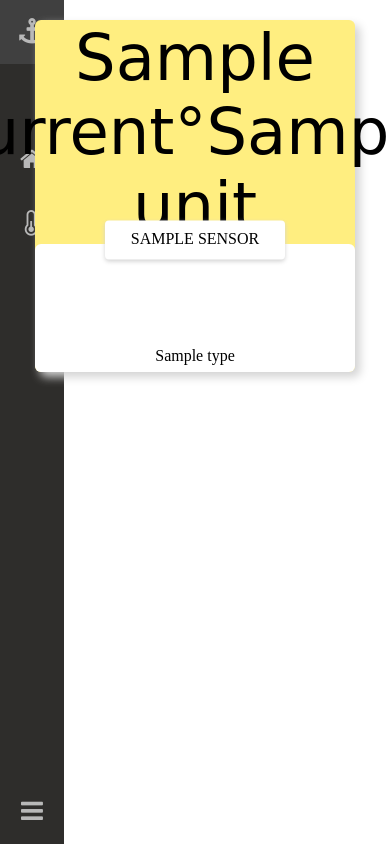
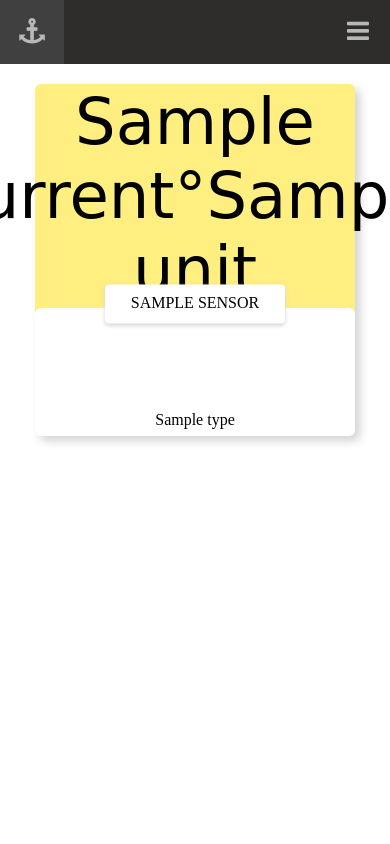
Before and after one commit to originalang/system-monitor, a Flask app: template dashboard/views/temperature.html in a window 390 px wide; the page is wider, and only the part inside the window is pictured. Run offline with Flask 2, Linux system fonts and the light colour scheme; the template is opened without the code that fills it: most values are stand-ins (such as "Sample title", 1, 10 or a date in 2020); some web fonts are replaced.

Commit message:
Make navbar more accessible and responsive

```diff
--- a/dashboard/public/css/main.css
+++ b/dashboard/public/css/main.css
@@ -88,3 +88,9 @@
         width: 95%;
     }
 }
+
+@media only screen and (max-width: 1200px) {
+    .page-content {
+        padding-top: 4em;
+    }
+}
--- a/dashboard/public/css/navbar.css
+++ b/dashboard/public/css/navbar.css
@@ -3,6 +3,11 @@
     height: 100%;
     position: fixed;
     width: 4em;
+    z-index: 10;
+}
+
+.navbar-links {
+    margin-top: 8em;
 }
 
 .navbar-item {
@@ -13,25 +18,59 @@
     list-style: none;
 }
 
-.navbar-section {
-    margin-top: 4em;
-}
-
 .navbar-item a {
     color: #b8b8b8;
     display: block;
     font-size: 1.6em;
     height: 100%;
-    text-decoration: none;
     width: 100%;
 }
 
 .navbar-item a:hover {
     background-color: #404040;
-    transition: 0.6s ease;
+    transition: 0.4s ease;
+}
+
+.navbar-logo {
+    position: absolute;
+    top: 0px;
 }
 
 .navbar-bottom {
     position: absolute;
     bottom: 0px;
 }
+
+.navbar-hamburger {
+    display: none;
+    position: absolute;
+    right: 0px;
+}
+
+@media only screen and (max-width: 1200px) {
+    .navbar {
+        height: 4em;
+        width: 100%;
+    }
+
+    .navbar-links {
+        background-color: #2e2d2b;
+        margin-top: 4em;
+        max-height: 0px;
+        overflow: hidden;
+        transition: 0.4s ease;
+    }
+
+    .navbar-logo, .navbar-hamburger {
+        height: 100%;
+        width: 4em;
+    }
+
+    .navbar-hamburger {
+        display: block;
+    }
+
+    .navbar-bottom {
+        position: relative;
+    }
+}
--- /dev/null
+++ b/dashboard/public/javascript/navbar.js
@@ -0,0 +1,12 @@
+let hamburger = document.querySelector(".navbar-hamburger");
+let navLinks = document.querySelector(".navbar-links");
+let navItems = document.querySelectorAll(".navbar-item");
+
+hamburger.addEventListener("click", () => {
+    let currentMaxHeight = navLinks.style.maxHeight;
+    if (currentMaxHeight) {
+        navLinks.style.maxHeight = "";
+    } else {
+        navLinks.style.maxHeight = `${(navItems.length - 2) * 100}%`;
+    }
+});
--- a/dashboard/views/temperature.html
+++ b/dashboard/views/temperature.html
@@ -11,7 +11,7 @@
 {% extends "templates/base.html" %}
 
 {% block head_extension %}
-    <meta http-equiv="refresh" content="1"/>
+    <meta http-equiv="refresh" content="60"/>
 {% endblock %}
 
 {% block title %}
--- a/dashboard/views/templates/base.html
+++ b/dashboard/views/templates/base.html
@@ -12,6 +12,10 @@
     <body>
         {% include "./navigation.html" %}
 
-        {% block body %}{% endblock %}
+        <div class="page-content">
+            {% block body %}{% endblock %}
+        </div>
+
+        {% include "./scripts.html" %}
     </body>
 </html>
--- a/dashboard/views/templates/navigation.html
+++ b/dashboard/views/templates/navigation.html
@@ -1,9 +1,11 @@
-<div class="navbar">
-    <div class="navbar-item">
+<nav class="navbar">
+    <div class="navbar-item navbar-hamburger">
+        <a href="#"><i class="fa fa-bars absolute-center"></i></a>
+    </div>
+    <ul class="navbar-links">
+        <li class="navbar-item navbar-logo">
             <a href="/"><i class="fa fa-anchor absolute-center"></i></a>
-    </div>
-    <div class="navbar-section">
-        <ul>
+        </li>
         <li class="navbar-item">
             <a href="/"><i class="fa fa-home absolute-center"></i></a>
         </li>
@@ -11,8 +13,4 @@
             <a href="/temperature"><i class="fa fa-thermometer-half absolute-center"></i></a>
         </li>
     </ul>
-    </div>
-    <div class="navbar-item navbar-bottom">
-        <a href="#"><i class="fa fa-bars absolute-center"></i></a>
-    </div>
-</div>
+</nav>
--- /dev/null
+++ b/dashboard/views/templates/scripts.html
@@ -0,0 +1 @@
+<script src="javascript/navbar.js"></script>
```
Lines whose indentation alone changed are shown as unchanged.
